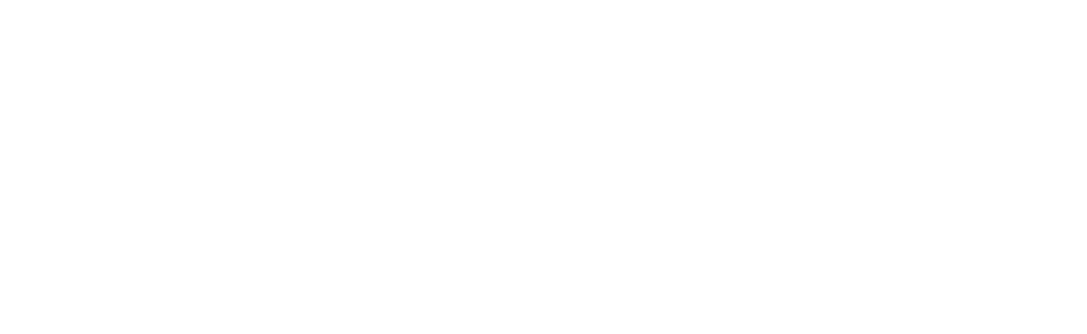
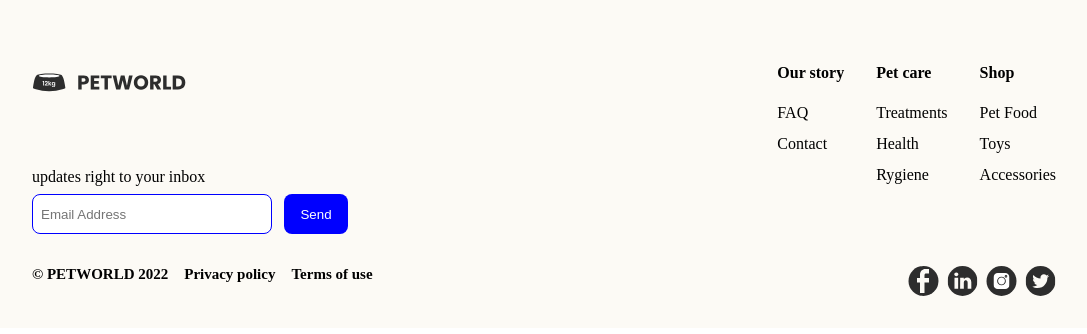
Before and after one commit to logcode-ao/petworld-clone-ui, a plain HTML site: page index.html in a window 1280 px wide. Shown: the whole page, without its empty margins (96-1183 px from the left). Drawn offline with Linux system fonts and the light colour scheme.

Commit message:
linkei o html com css.Tirei o estilo da lista e fiz o footer

```diff
--- a/index.html
+++ b/index.html
@@ -1,10 +1,13 @@
 <!DOCTYPE html>
 <html lang="en">
+
 <head>
   <meta charset="UTF-8" />
   <meta name="viewport" content="width=device-width, initial-scale=1.0" />
+  <link rel="stylesheet" href="src/styles/styles.css">
   <title>PetWorld</title>
 </head>
+
 <body>
   <header class="header"></header>
 
@@ -22,6 +25,60 @@
     <section class="more"></section>
   </main>
 
-    <footer class="footer"></footer>
+  <footer class="footer">
+    <div class="infoFooter">
+      <div class="logoFooter">
+        <section class="logo">
+          <img src="src/assets/image/logo.svg" alt="Imagem não encontrada">
+        </section>
+        <section class="emailFooter">
+          <h1>updates right to your inbox</h1>
+          <form action="">
+            <input type="email" placeholder="Email Address">
+            <button>Send</button>
+          </form>
+        </section>
+      </div>
+      <div class="linksFooter">
+        <section class="ourStory  infoLinks">
+          <h2>Our story</h2>
+          <ul>
+            <li>FAQ</li>
+            <li>Contact</li>
+          </ul>
+        </section>
+        <section class="petCare infoLinks">
+          <h2>Pet care</h2>
+          <ul>
+            <li>Treatments</li>
+            <li>Health</li>
+            <li>Rygiene</li>
+          </ul>
+        </section>
+        <section class="shop infoLinks">
+          <h2>Shop</h2>
+          <ul>
+            <li>Pet Food</li>
+            <li>Toys</li>
+            <li>Accessories</li>
+          </ul>
+        </section>
+      </div>
+    </div>
+    <div class="copyFooter">
+      <section class="copy">
+        <h3>&copy; PETWORLD 2022</h3>
+        <h3>Privacy policy</h3>
+        <h3>Terms of use</h3>
+      </section>
+      <section class="Icons">
+        <img src="src/assets/image/facebook.svg" alt="">
+        <img src="src/assets/image/linkedin.svg" alt="">
+        <img src="src/assets/image/instagram.svg" alt="">
+        <img src="src/assets/image/twitter.svg" alt="">
+      </section>
+    </div>
+  </footer>
 </body>
+
 </html>
--- a/src/styles/styles.css
+++ b/src/styles/styles.css
@@ -2,31 +2,100 @@
   box-sizing: border-box;
   padding: 0;
   margin: 0;
+  list-style: none;
 }
 
-.header {
+.header {}
+
+.main {}
+
+.banner {}
+
+.video {}
+
+.partners {}
+
+.services {}
+
+.self {}
+
+.more {}
+
+.footer {
+  background: #fcfaf5;
+  display: flex;
+  flex-direction: column;
+  gap: 2rem;
+  padding: 0 8rem;
 }
 
-.main {
+.footer .infoFooter {
+  margin-top: 4rem;
+  display: flex;
+  justify-content: space-between;
 }
 
-.banner {
+.footer .logoFooter {
+  display: flex;
+  flex-direction: column;
+  gap: 4rem;
 }
 
-.video {
+.footer .emailFooter h1 {
+  font-size: 16px;
+  font-weight: normal;
+  margin-bottom: .5rem;
 }
 
-.partners {
+.footer .emailFooter form input {
+  outline: none;
+  border-radius: 8px;
+  border: 1px solid blue;
+  padding-left: 8px;
+  width: 15rem;
+  height: 2.5rem;
 }
 
-.services {
+.footer .emailFooter form button {
+  height: 2.5rem;
+  width: 4rem;
+  border-radius: 8px;
+  border: none;
+  background-color: blue;
+  color: #fff;
+  margin-left: .5rem;
 }
 
-.self {
+.footer .linksFooter {
+  display: flex;
+  gap: 2rem;
 }
 
-.more {
+.footer .linksFooter .infoLinks h2 {
+  font-size: 16px;
+  margin-bottom: 1rem;
 }
 
-.footer {
+.footer .linksFooter .infoLinks ul li {
+  padding: .4rem 0;
 }
+
+.footer .copyFooter {
+  display: flex;
+  justify-content: space-between;
+  padding-bottom: 2rem;
+}
+
+.footer .copyFooter .copy {
+  display: flex;
+  gap: 1rem;
+}
+
+.footer .copyFooter .copy h3 {
+  font-size: 15px;
+}
+
+.footer .copyFooter .Icons {
+  display: flex;
+  gap: .5rem;
+}
```
Lines whose indentation alone changed are shown as unchanged.
